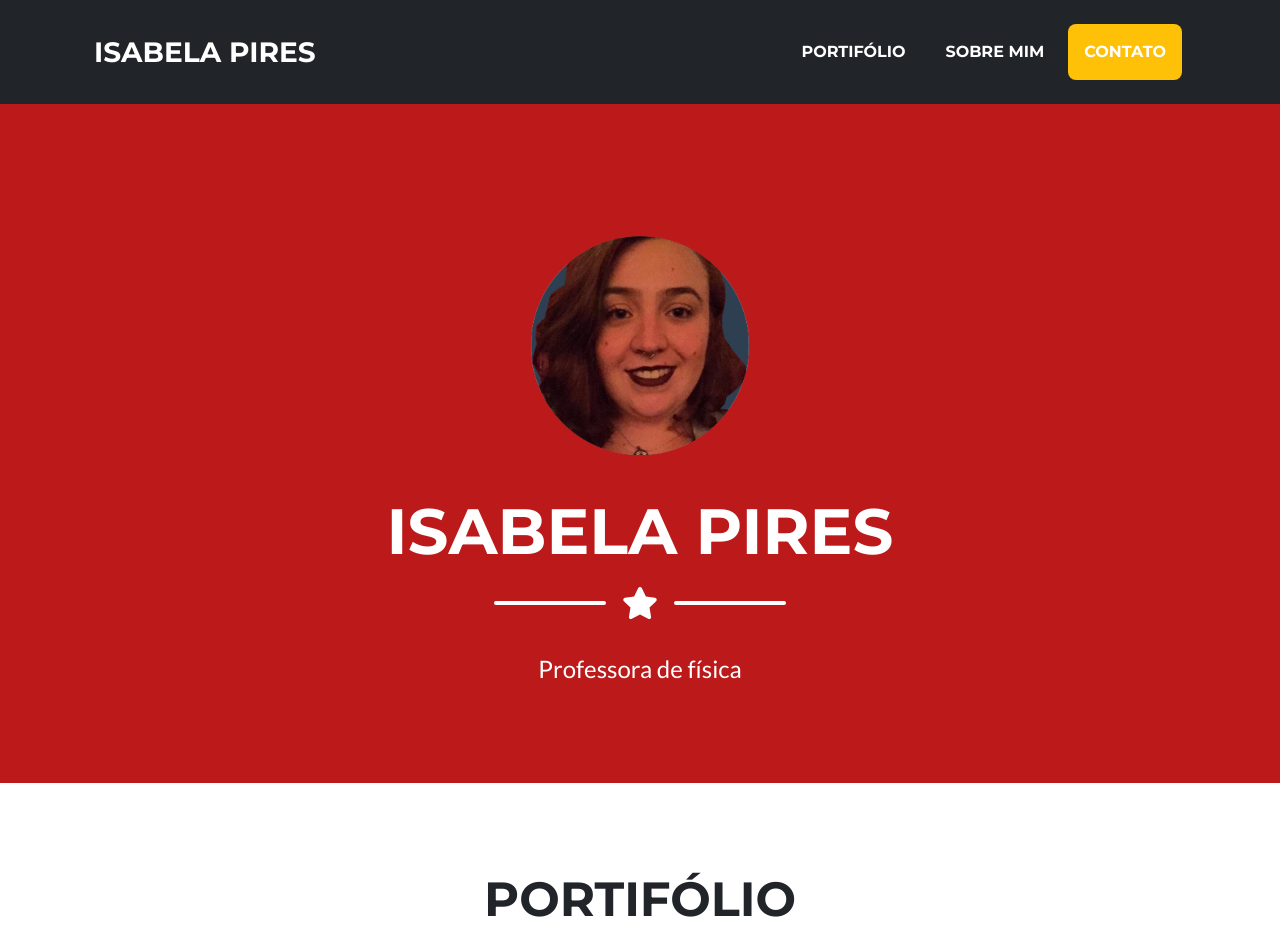
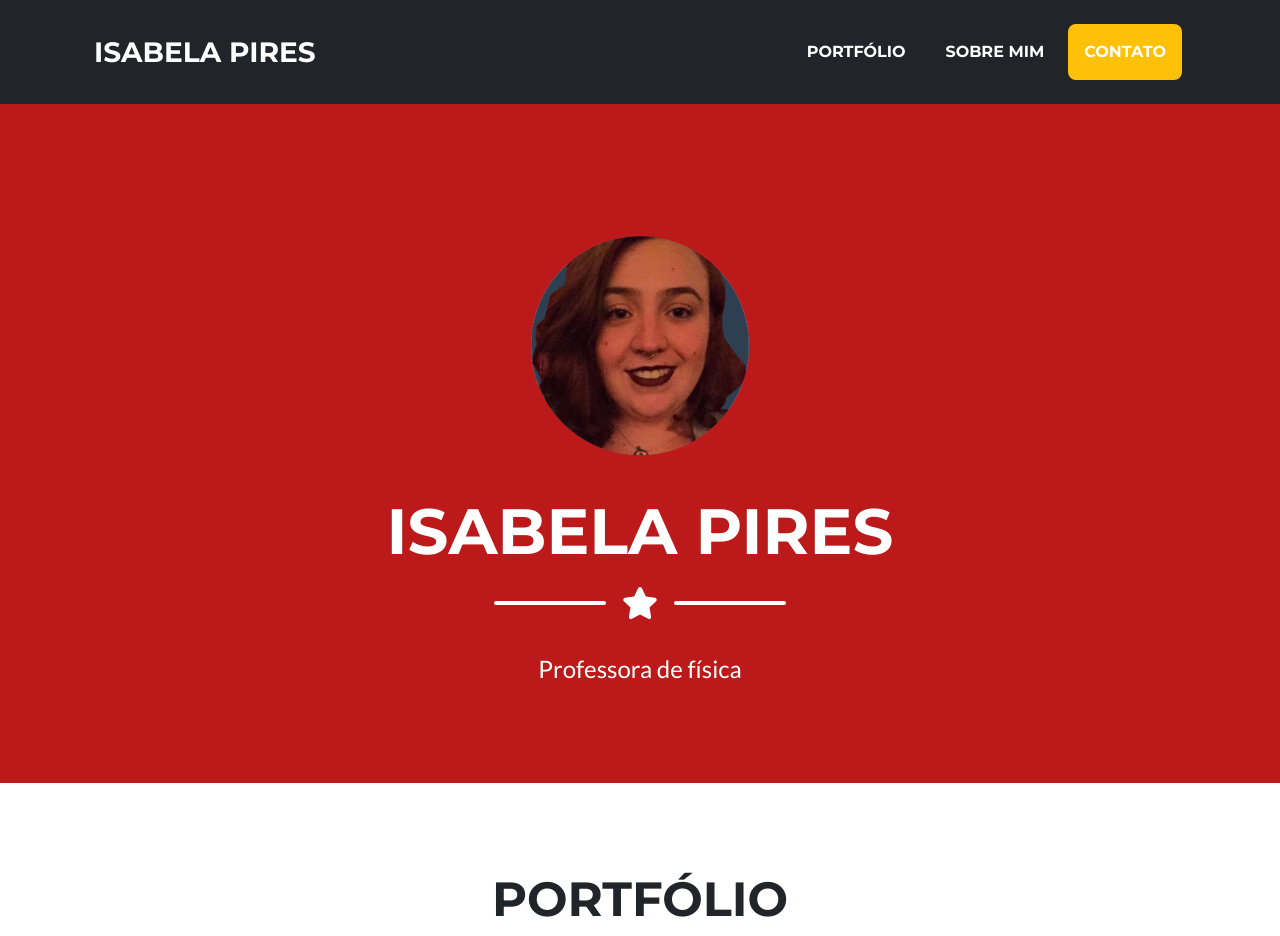
Before and after one commit to isabelapl/TIC, a plain HTML site: page index.html in a window 1280 px wide. Shown: the top 936 px of the page. Drawn offline with nearby package versions, Linux system fonts and the light colour scheme.

Commit message:
Correção de Portifólio para Portfólio

```diff
--- a/index.html
+++ b/index.html
@@ -3,7 +3,7 @@
     <head>
         <meta charset="utf-8" />
         <meta name="viewport" content="width=device-width, initial-scale=1, shrink-to-fit=no" />
-        <meta name="description" content="Portifólio Tecnologias do ensino de física" />
+        <meta name="description" content="Portfólio Tecnologias do ensino de física" />
         <meta name="author" content="Isabela Pires" />
         <title>Isabela Pires</title>
         <!-- Favicon-->
@@ -27,7 +27,7 @@
                 </button>
                 <div class="collapse navbar-collapse" id="navbarResponsive">
                     <ul class="navbar-nav ml-auto">
-                        <li class="nav-item mx-0 mx-lg-1"><a class="nav-link py-3 px-0 px-lg-3 rounded js-scroll-trigger" href="#portfolio">Portifólio</a></li>
+                        <li class="nav-item mx-0 mx-lg-1"><a class="nav-link py-3 px-0 px-lg-3 rounded js-scroll-trigger" href="#portfolio">Portfólio</a></li>
                         <li class="nav-item mx-0 mx-lg-1"><a class="nav-link py-3 px-0 px-lg-3 rounded js-scroll-trigger" href="#about">Sobre mim</a></li>
                         <li class="nav-item mx-0 mx-lg-1"><a class="nav-link py-3 px-0 px-lg-3 rounded js-scroll-trigger" href="#contact">Contato</a></li>
                     </ul>
@@ -55,7 +55,7 @@
         <section class="page-section portfolio" id="portfolio">
             <div class="container">
                 <!-- Portfolio Section Heading-->
-                <h2 class="page-section-heading text-center text-uppercase text-secondary mb-0">Portifólio</h2>
+                <h2 class="page-section-heading text-center text-uppercase text-secondary mb-0">Portfólio</h2>
                 <!-- Icon Divider-->
                 <div class="divider-custom">
                     <div class="divider-custom-line"></div>
@@ -135,7 +135,7 @@
                 <!-- About Section Content-->
                 <div class="row">
                     <div class="col-lg-4 ml-auto"><p class="lead">Meu nome é Isabela Pires, sou aluna da licenciatura em física da USP. Linda, louca e mimada. Sabe do poder que tem e não tem medo de usá-lo.</p></div>
-                    <div class="col-lg-4 mr-auto"><p class="lead">Esse é o meu Portifólio da matéria de Tecnologias no ensino de física!</p></div>
+                    <div class="col-lg-4 mr-auto"><p class="lead">Esse é o meu Portfólio da matéria de Tecnologias no ensino de física!</p></div>
                 </div>
                 <!-- About Section Button
                 <div class="text-center mt-4">
```
